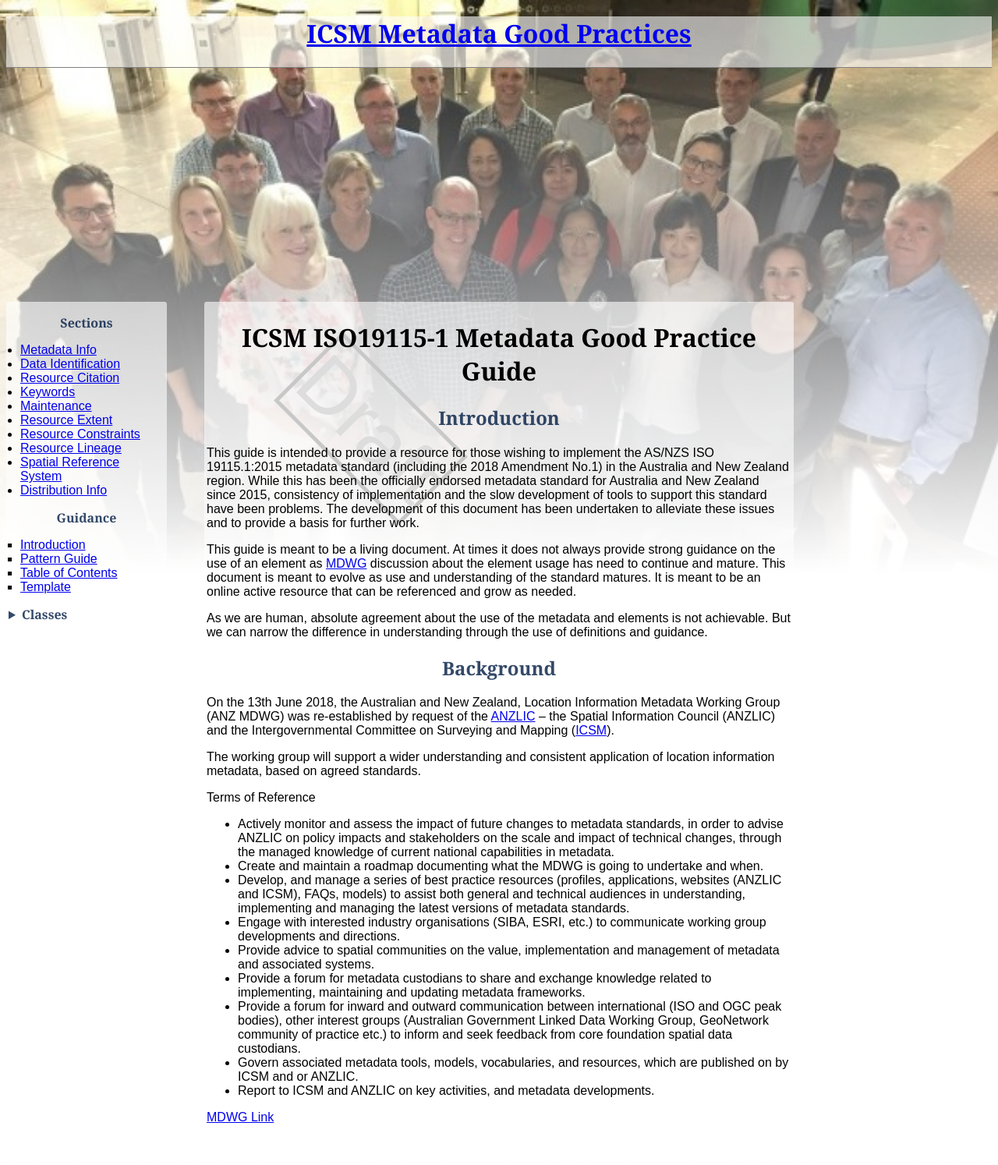
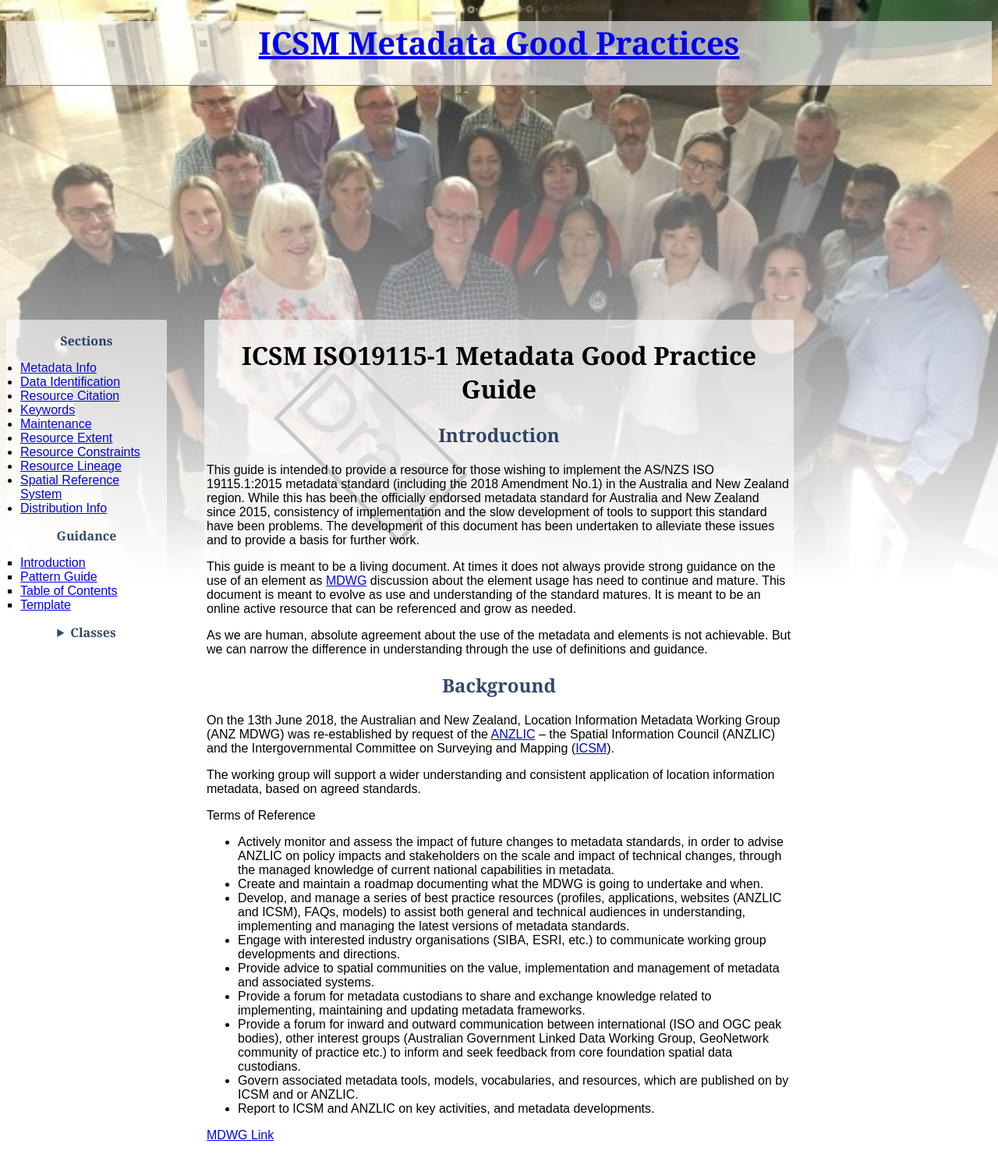
Before and after one commit to OpenWork-NZ/mdwg, a Jekyll site: the page built from index.md, in a window 1280 px wide. Shown: the whole page at 78% size. Built offline with Jekyll 4.4.1, drawn with Linux system fonts in a browser that asks for light colours; before the commit the page ends 1471 px from its top, so only the background shows below that.

Commit message:
Style summary like h2, enlarge header h1

```diff
--- a/_layouts/page.html
+++ b/_layouts/page.html
@@ -15,14 +15,18 @@
       margin: 10px auto;
       position: relative; /* For positioning the watermark */
     }
+
     h1, h2, h3, h4, h5, h6, details summary {
       font-family: merriweather,Georgia,Times New Roman,DejaVu Serif,serif;
       color: #001b44cc;
     }
-    h1, h2 {text-align: center}
+    h1, h2, details summary {text-align: center}
     h1 {color: black}
     details summary {font-weight: bold}
+
     header {background: #fff9}
+    header h1 {font-size: 2.5rem}
+
     aside, main {
       margin-top: 300px;
       background: #fff9;
@@ -37,6 +41,7 @@
       padding: 0;
       margin: 15px;
     }
+
     aside ul:nth-of-type(2n) {list-style-type: square}
     aside h2 {font-size: 1em}
     aside h3 {font-size: 1em; font-weight: normal}
```
